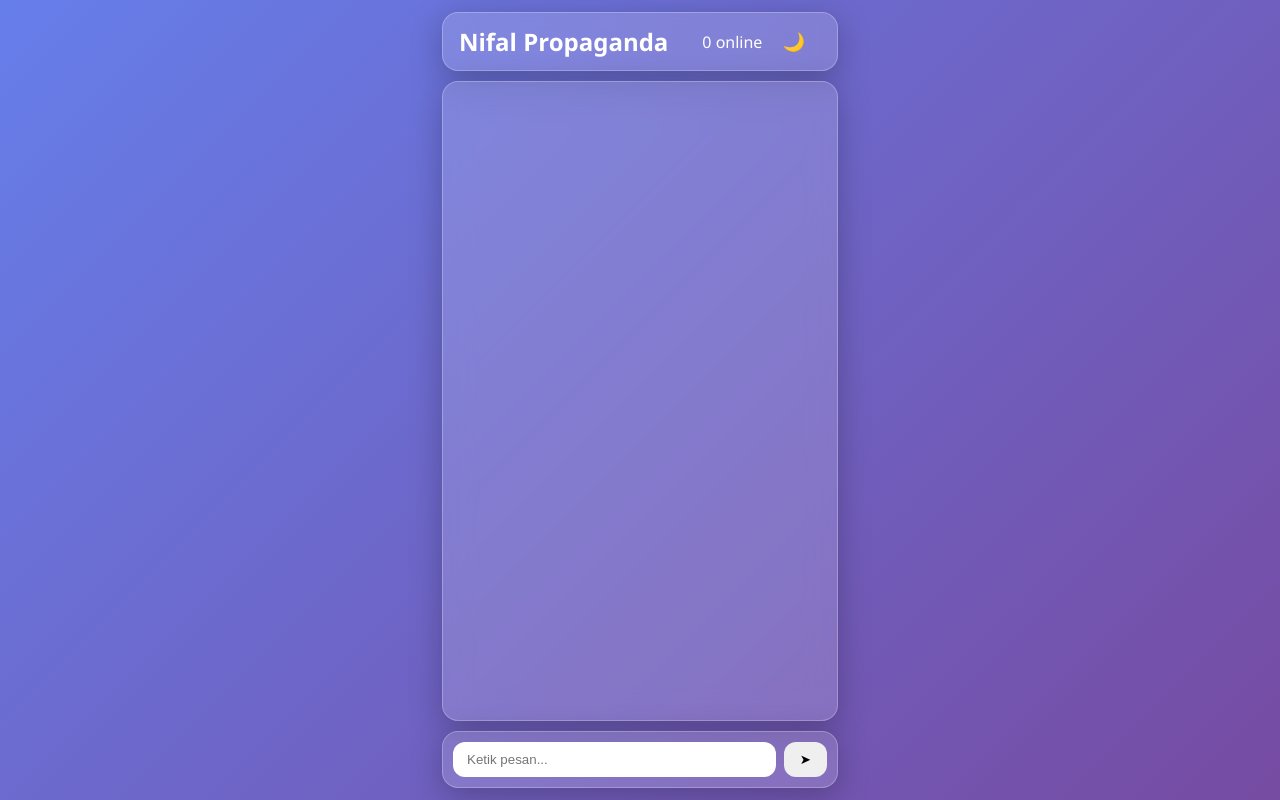
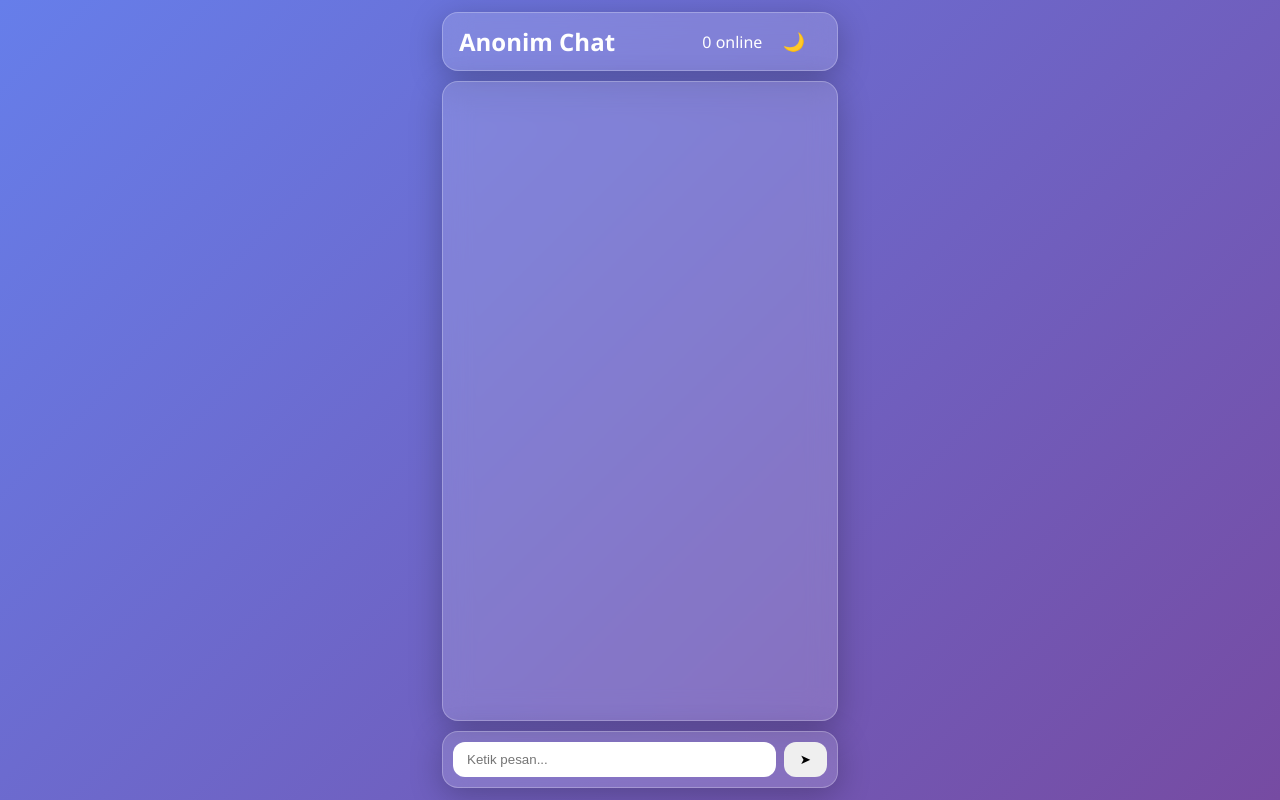
Before and after one commit to HadiidChannel/anonymous-chat, a plain HTML site: page index.html in a window 1280 px wide. Drawn offline with Linux system fonts and the light colour scheme; no server answers.

Commit message:
Update index.html

```diff
--- a/index.html
+++ b/index.html
@@ -10,7 +10,7 @@
 
 <div class="app">
   <header class="glass header">
-  <h2>Nifal Propaganda</h2>
+  <h2>Anonim Chat</h2>
   <div class="status">
     <span id="onlineCount">0</span> online
     <button id="themeBtn" class="icon-btn">🌙</button>
```
